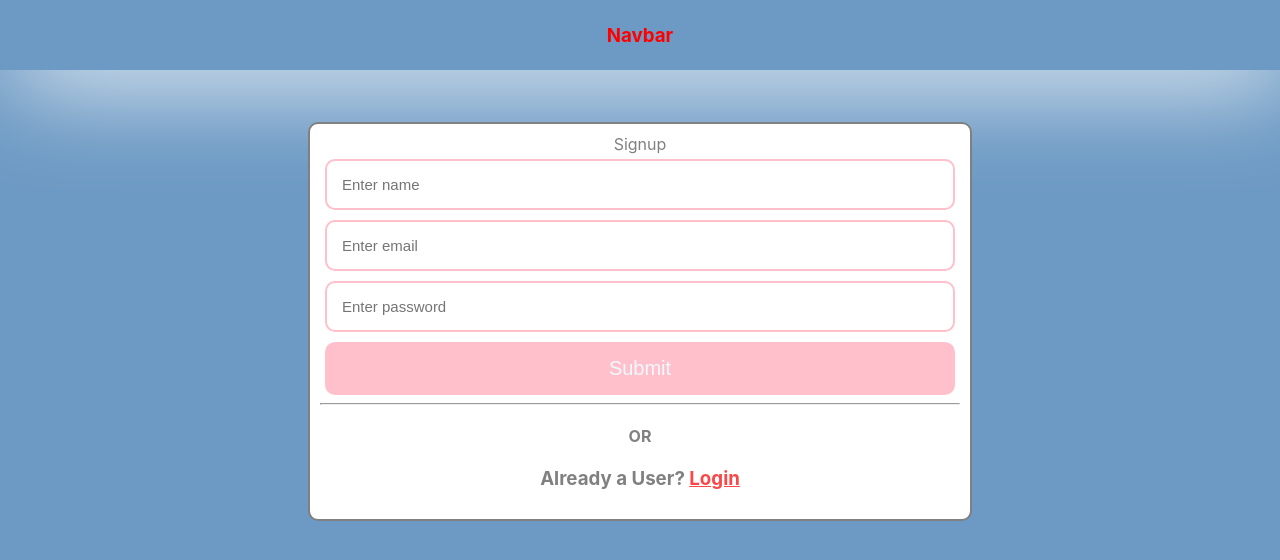
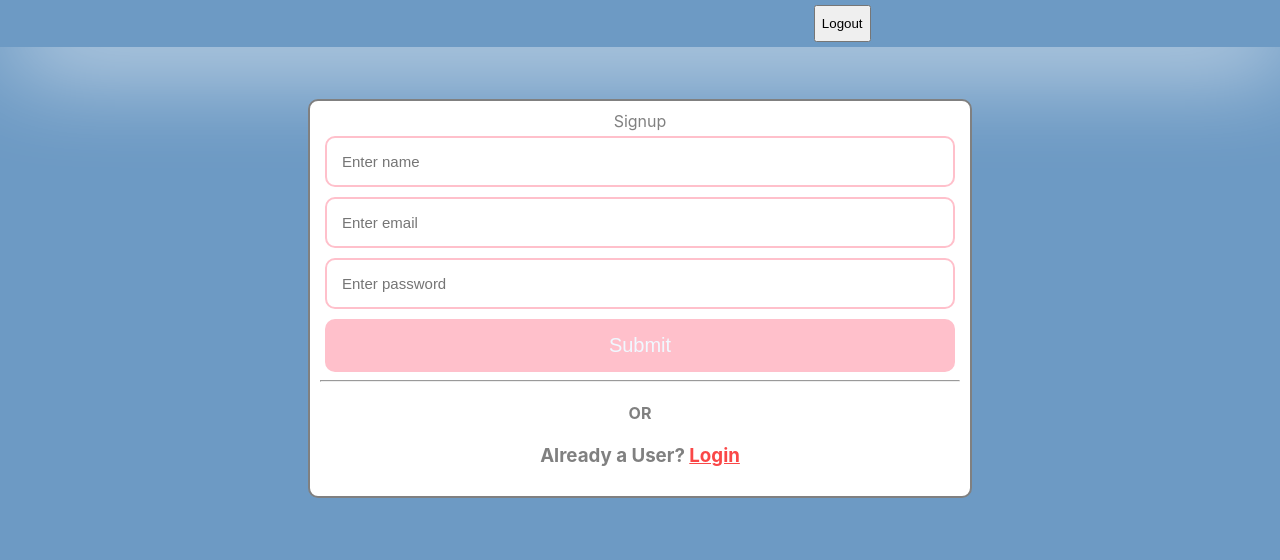
Before and after one commit to morevishal99/Markytics, a React (Create React App) app in the folder counterapp/: page / in a window 1280 px wide. Shown: the top 560 px of the page. Built offline with nearby package versions, Linux system fonts and the light colour scheme.

Commit message:
assignment done

```diff
--- a/counterapp/src/Component/Navbar.jsx
+++ b/counterapp/src/Component/Navbar.jsx
@@ -2,10 +2,14 @@ import React from 'react'
 import "../Style/Navbar.css"
 
 const Navbar = () => {
+  const name=localStorage.getItem("name")
+  const email=localStorage.getItem("email")
   return (
     <>
       <div className='navbar'>
-        <h3>Navbar</h3>
+        <h3>{name}</h3>
+        {/* <h3>{email}</h3> */}
+        <button>Logout </button>
       </div>
     </>
   )
--- a/counterapp/src/Pages/CounterChart.jsx
+++ b/counterapp/src/Pages/CounterChart.jsx
@@ -1,5 +1,7 @@
 import React from 'react'
+import Chart from 'chart.js/auto';
 import { Bar } from 'react-chartjs-2'
+
 
 const CounterChart = ({ data }) => {
     return (
@@ -8,4 +10,5 @@ const CounterChart = ({ data }) => {
         </div>
     )
 }
+
 export default CounterChart
--- a/counterapp/src/Pages/CounterPage.jsx
+++ b/counterapp/src/Pages/CounterPage.jsx
@@ -39,12 +39,24 @@ const CounterPage = () => {
             },
         ],
     };
+    const style = {
+        display: "flex",
+        gap: "60px",
+        justifyContent: "center",
+        border: "1px solid white",
+        borderRadius: "10px",
+        width: "60%",
+        margin: "auto",
+        boxShadow: "10px 10px 100px black",
+        marginTop: "20px"
+    }
+
     return (
         <>
             <h3>
                 Counter Page
             </h3>
-            <div className='chartContainer' style={{ display: "flex", gap: "60px", justifyContent: "center" }}>
+            <div className='chartContainer' style={style}>
                 <div>{Object.entries(counterStore).map(([key, value], index) => //counter object mapped here
                     <div key={index}>
                         <h1>{key.toUpperCase()}:{value}</h1>
--- a/counterapp/src/Pages/LoginPage.jsx
+++ b/counterapp/src/Pages/LoginPage.jsx
@@ -14,7 +14,10 @@ const LoginPage = () => {
     if (email && currentPassword && password) {   //check if all fileds are not empty
       let filteruser = usersDetails.filter((item) => item.email === email) //check if user is present or not
       console.log('filteruser: ', filteruser);
+
       if (filteruser.length === 1) {  //if user present navigate to counter page
+        localStorage.setItem("email",filteruser[0].email)
+        localStorage.setItem("name",filteruser[0].name)
         alert("Login Success")
         navigate("/counter")
         return
--- a/counterapp/src/Redux/action.js
+++ b/counterapp/src/Redux/action.js
@@ -1,4 +1,3 @@
-// counterActions.js
 import { INCREMENT, DECREMENT } from './action.type';
 
 export const incrementCounter = (key) => ({
--- a/counterapp/src/Redux/reducer.js
+++ b/counterapp/src/Redux/reducer.js
@@ -1,4 +1,3 @@
-// counterReducer.js
 import { INCREMENT, DECREMENT } from './action.type';
 
 const initialState = {
--- a/counterapp/src/Style/Navbar.css
+++ b/counterapp/src/Style/Navbar.css
@@ -1,7 +1,11 @@
 .navbar {
-  /* height: 50px; */
-  /* background-color: white; */
   box-shadow: 10px 10px 100px white;
   padding: 5px;
   color: red;
+  display: flex;
+  justify-content: space-evenly;
 }
+.navbar>button{
+  /* height: 30px; */
+  /* margin: auto; */
+}
```
